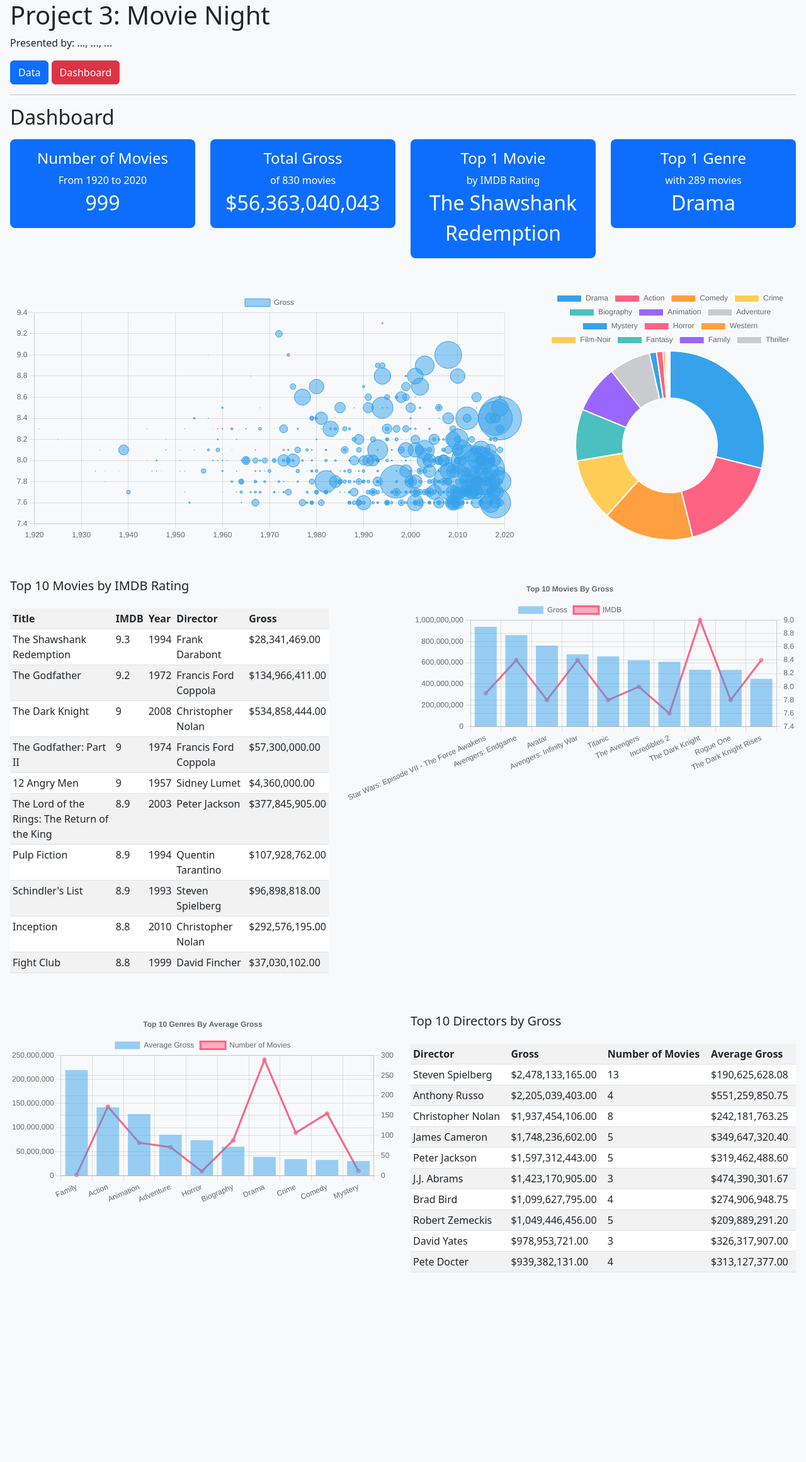
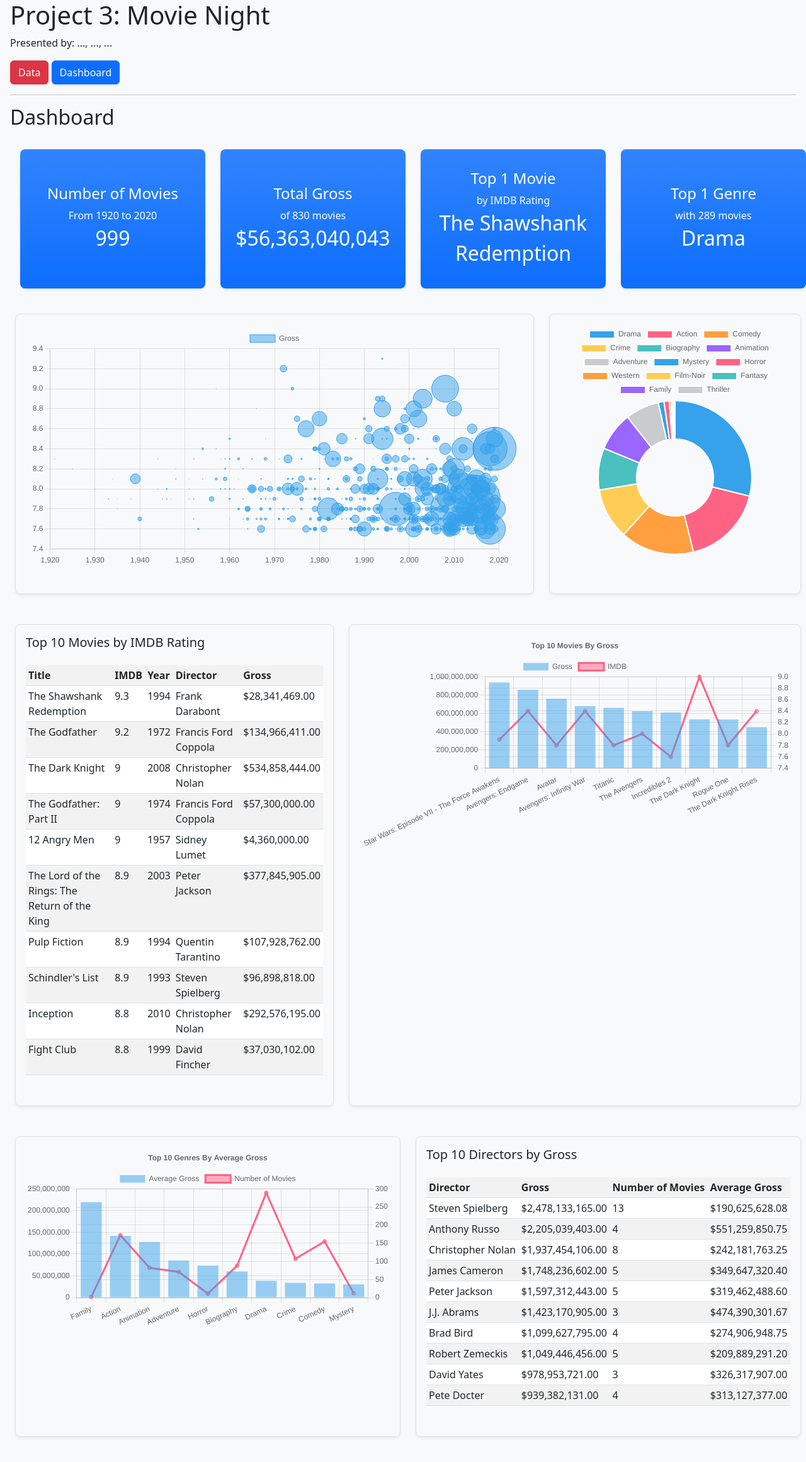
Before and after one commit to ped-az/Project-3-Movie-Night, a Flask app: page /dashboard in a window 1280 px wide. Shown: the whole page at 63% size. Before the commit the page ends 2020 px from the top, so only its background shows below. Run offline with Flask 3, Linux system fonts and the light colour scheme; data comes from the database, SQL or seed files in the repository.

Commit message:
update chart layout

```diff
--- a/templates/dashboard.html
+++ b/templates/dashboard.html
@@ -19,24 +19,31 @@
       <div class="mx-3 pb-5">
         <h1>Project 3: Movie Night</h1>
         <p>Presented by: ..., ..., ...</p>
-        <a href="/" class="btn btn-primary">Data</a>
-        <a href="/dashboard" class="btn btn-danger">Dashboard</a>
+        <a href="/" class="btn btn-danger shadow-sm">Data</a>
+        <a href="/dashboard" class="btn btn-primary shadow-sm">Dashboard</a>
         <hr />
         <h2 class="mb-3">Dashboard</h2>
         <div class="d-flex flex-column gap-5">
           <div class="row">
             <div class="col-3">
               <div
-                class="d-flex flex-column justify-content-center align-items-center rounded rounded-3 p-3 text-bg-primary statistic"
+                class="m-3 p-3 w-100 h-100 text-bg-primary bg-gradient rounded-3 d-flex flex-column align-items-center justify-content-center shadow-sm"
+              >
+                <div
+                  class="d-flex flex-column justify-content-center align-items-center statistic"
                 >
                   <h4 class="text-center">Number of Movies</h4>
                   <div class="text-center">From 1920 to 2020</div>
                   <div class="fs-2 text-center">999</div>
                 </div>
               </div>
+            </div>
             <div class="col-3">
               <div
-                class="d-flex flex-column justify-content-center align-items-center rounded rounded-3 p-3 text-bg-primary statistic"
+                class="m-3 p-3 w-100 h-100 text-bg-primary bg-gradient rounded-3 d-flex flex-column align-items-center justify-content-center shadow-sm"
+              >
+                <div
+                  class="d-flex flex-column justify-content-center align-items-center statistic"
                 >
                   <h4 class="text-center">Total Gross</h4>
 
@@ -44,9 +51,13 @@
                   <div class="fs-2 text-center">$56,363,040,043</div>
                 </div>
               </div>
+            </div>
             <div class="col-3">
               <div
-                class="d-flex flex-column justify-content-center align-items-center rounded rounded-3 p-3 text-bg-primary statistic"
+                class="m-3 p-3 w-100 h-100 text-bg-primary bg-gradient rounded-3 d-flex flex-column align-items-center justify-content-center shadow-sm"
+              >
+                <div
+                  class="d-flex flex-column justify-content-center align-items-center statistic"
                 >
                   <h4 class="text-center">Top 1 Movie</h4>
 
@@ -54,9 +65,13 @@
                   <div class="fs-2 text-center">The Shawshank Redemption</div>
                 </div>
               </div>
+            </div>
             <div class="col-3">
               <div
-                class="d-flex flex-column justify-content-center align-items-center rounded rounded-3 p-3 text-bg-primary statistic"
+                class="m-3 p-3 w-100 h-100 text-bg-primary bg-gradient rounded-3 d-flex flex-column align-items-center justify-content-center shadow-sm"
+              >
+                <div
+                  class="d-flex flex-column justify-content-center align-items-center statistic"
                 >
                   <h4 class="text-center">Top 1 Genre</h4>
                   <div class="text-center">with 289 movies</div>
@@ -64,25 +79,49 @@
                 </div>
               </div>
             </div>
+          </div>
           <div class="row">
-            <div class="col-8"><canvas id="bubble-chart"></canvas></div>
-            <div class="col-4"><canvas id="top-genre"></canvas></div>
+            <div class="col-8">
+              <div class="m-2 border w-100 h-100 shadow-sm rounded-3 p-3">
+                <canvas id="bubble-chart"></canvas>
+              </div>
+            </div>
+            <div class="col-4">
+              <div class="m-2 border w-100 h-100 shadow-sm rounded-3 p-3">
+                <canvas id="top-genre"></canvas>
+              </div>
+            </div>
           </div>
           <div class="row">
             <div class="col-5">
+              <div class="m-2 border w-100 h-100 shadow-sm rounded-3 p-3">
                 <h5 class="mb-4">Top 10 Movies by IMDB Rating</h5>
-              <table id="top-imdb" class="table table-sm table-striped"></table>
+                <table
+                  id="top-imdb"
+                  class="table table-sm table-striped"
+                ></table>
               </div>
-            <div class="col-7"><canvas id="top-gross"></canvas></div>
+            </div>
+            <div class="col-7">
+              <div class="m-2 border w-100 h-100 shadow-sm rounded-3 p-3">
+                <canvas id="top-gross"></canvas>
+              </div>
+            </div>
           </div>
           <div class="row">
-            <div class="col-6"><canvas id="top-genre-by-gross"></canvas></div>
             <div class="col-6">
+              <div class="m-2 border w-100 h-100 shadow-sm rounded-3 p-3">
+                <canvas id="top-genre-by-gross"></canvas>
+              </div>
+            </div>
+            <div class="col-6">
+              <div class="m-2 border w-100 h-100 shadow-sm rounded-3 p-3">
                 <h5 class="mb-4">Top 10 Directors by Gross</h5>
                 <table
                   id="top-director-by-gross"
                   class="table table-sm table-striped"
                 ></table>
+              </div>
             </div>
           </div>
         </div>
@@ -199,28 +238,6 @@
         });
         top10IMDBTable.innerHTML = html;
 
-        // new Chart(document.getElementById("top-imdb"), {
-        //   type: "line",
-        //   data: {
-        //     labels: top10IMDBData.map((x) => x.Title),
-        //     datasets: [
-        //       {
-        //         label: "IMDB Rating",
-        //         data: top10IMDBData.map((x) => x.IMDB),
-        //         backgroundColor: "#3db042",
-        //       },
-        //     ],
-        //   },
-        //   options: {
-        //     plugins: {
-        //       title: {
-        //         display: true,
-        //         text: "Top 10 Movies By IMDB Rating",
-        //       },
-        //     },
-        //   },
-        // });
-
         const top10GrossData = await getTop10MovieData("Gross");
         new Chart(document.getElementById("top-gross"), {
           data: {
@@ -318,50 +335,6 @@
           },
         });
 
-        // const top10DirectorByGrossData = await getTop10DirectorByGross();
-        // new Chart(document.getElementById("top-director-by-gross"), {
-        //   data: {
-        //     labels: top10DirectorByGrossData.map(
-        //       (x) => `${x.Director}: ${x.count} movies`
-        //     ),
-        //     datasets: [
-        //       {
-        //         type: "bar",
-        //         // yAxisID: "A",
-        //         label: "Total Gross",
-        //         data: top10DirectorByGrossData.map((x) => x.gross),
-        //         // backgroundColor: "red",
-        //       },
-        //       {
-        //         type: "line",
-        //         // yAxisID: "B",
-        //         label: "Average Gross",
-        //         data: top10DirectorByGrossData.map((x) => x.avg_gross),
-        //         // backgroundColor: "orange",
-        //       },
-        //     ],
-        //   },
-        //   options: {
-        //     plugins: {
-        //       title: {
-        //         display: true,
-        //         text: "Top 10 Directors By Gross",
-        //       },
-        //     },
-
-        // scales: {
-        //   A: {
-        //     type: "linear",
-        //     position: "left",
-        //   },
-        //   B: {
-        //     type: "linear",
-        //     position: "right",
-        //   },
-        // },
-        //   },
-        // });
-
         const top10DirectorByGrossData = await getTop10DirectorByGross();
         const top10DirectorByGrossTable = document.getElementById(
           "top-director-by-gross"
--- a/templates/index.html
+++ b/templates/index.html
@@ -19,8 +19,8 @@
       <div class="mx-3">
         <h1>Project 3: Movie Night</h1>
         <p>Presented by: ..., ..., ...</p>
-        <a href="/" class="btn btn-primary">Data</a>
-        <a href="/dashboard" class="btn btn-danger">Dashboard</a>
+        <a href="/" class="btn btn-danger shadow-sm">Data</a>
+        <a href="/dashboard" class="btn btn-primary shadow-sm">Dashboard</a>
         <hr />
         <h2>Data Overview</h2>
         <p>Note: Not all data columns are displayed</p>
```
Lines whose indentation alone changed are shown as unchanged.
